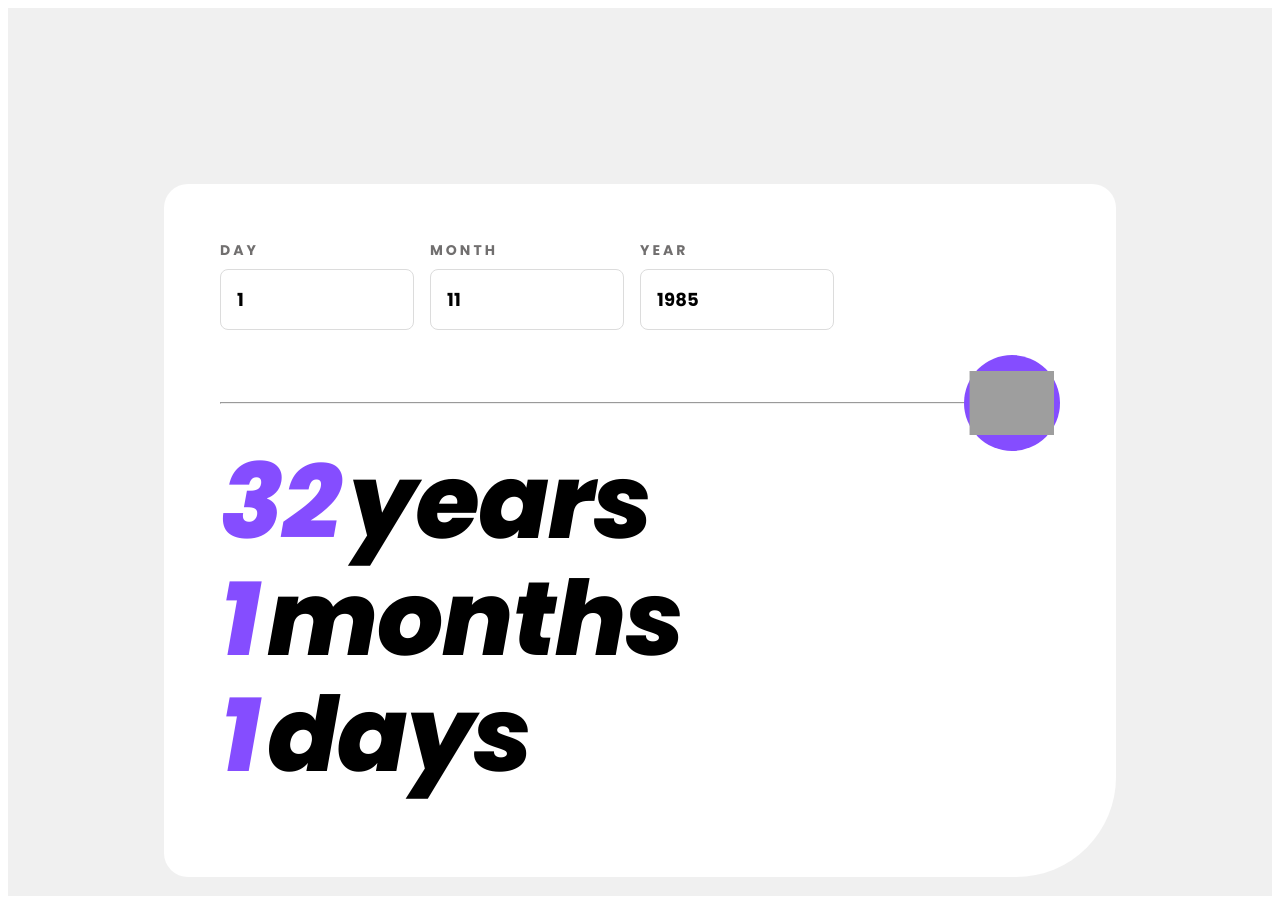
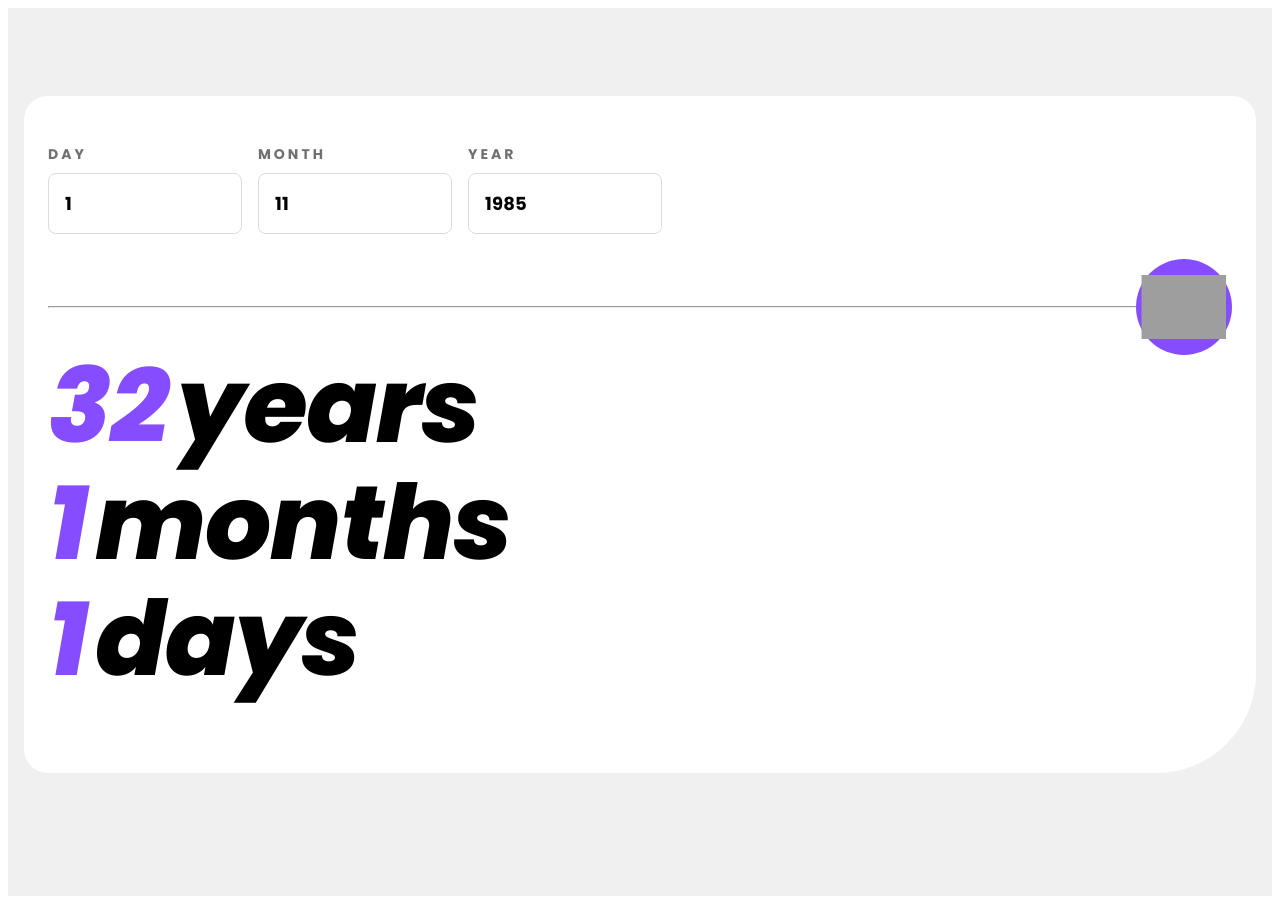
Before and after one commit to MaxAnderberg/age-calculator, a Vue app: page / in a window 1280 px wide. Built offline with nearby package versions, Linux system fonts and the light colour scheme; grey boxes are pictures that could not be loaded.

Commit message:
refactored

```diff
--- a/src/components/AgeCalculator.vue
+++ b/src/components/AgeCalculator.vue
@@ -1,5 +1,5 @@
 <template>
-    <main class="main-age_card">
+    <main class="main-content">
         <section class="form">
             <form class="form__container">
                 <div class="form__group">
@@ -195,7 +195,7 @@ export default {
 <style scoped>
 @import url("https://fonts.googleapis.com/css2?family=Fraunces:opsz,wght@9..144,500&family=Montserrat:wght@500;700&family=Poppins:ital,wght@0,400;0,500;0,600;0,700;0,800;0,900;1,400;1,500;1,600;1,700;1,800;1,900&display=swap");
 
-.main-age_card {
+.main-content {
     background-color: white;
     border-radius: 24px 24px 100px 24px;
     padding: 48px 24px;
```
